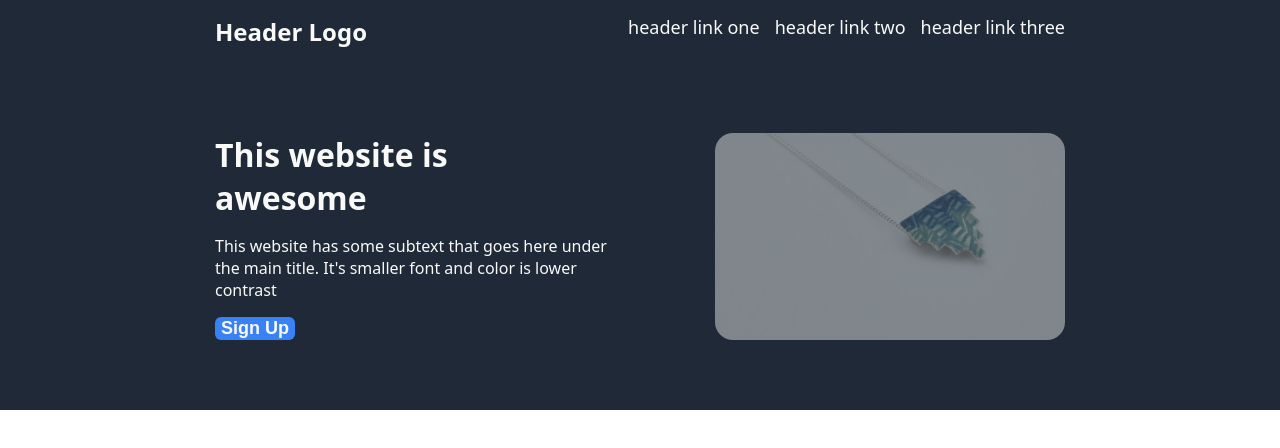
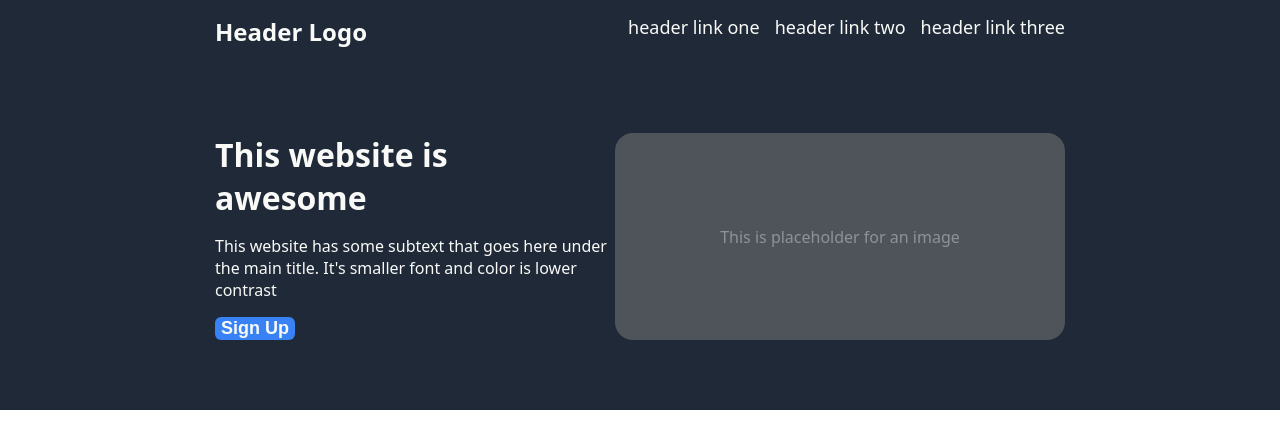
Before and after one commit to Yesgit-David/Landing-Page, a plain HTML site: page index.html in a window 1280 px wide. Drawn offline with Linux system fonts and the light colour scheme.

Commit message:
change the picture to rectangular element with text

```diff
--- a/index.html
+++ b/index.html
@@ -18,12 +18,15 @@
     </div>
   </nav>
   <div class="hero">
-    <img class="neckles" src="./img/img.png">
+    <div class="neckles">
+    <div class="necklestext">This is placeholder for an image</div>
+    </div>
     <div class="lefthero">
         <h1 class="header">This website is awesome</h1>
         <p class="underheader">This website has some subtext that goes here under the main title. It's smaller font and color is lower contrast</p>
         <button>Sign Up</button>
     </div>
+    </div>
   </div>
 
 </body>
--- a/styles.css
+++ b/styles.css
@@ -62,9 +62,23 @@ button {
     border: none;
 }
 .neckles {
+    display: flex;
+    background-color: grey;
     height: auto;
-    width: 350px;
+    width: 500px;
     border-radius: 18px;
     opacity: 50%;
     margin-right: 165px;
 }
+.necklestext {
+    display: flex;
+    margin: auto;
+    align-items: center;
+    /* display: block;
+    margin: auto;
+    position: relative;
+    top: 0;
+    bottom: 0;
+    left: 0;
+    right: 0; */
+}
```
